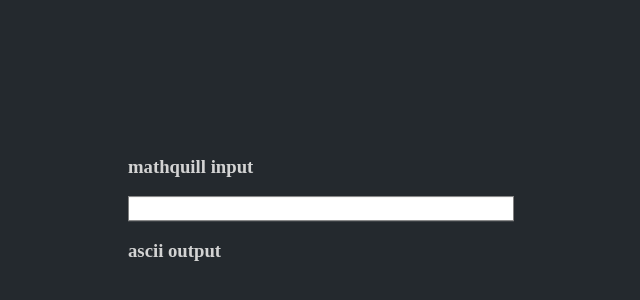
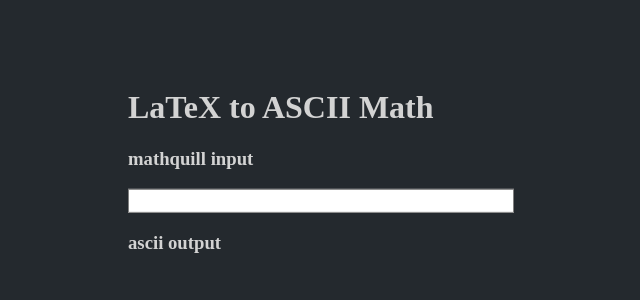
Before and after one commit to Alzy/latexToAsciiMath, a plain HTML site: page index.html in a window 1280 px wide. Shown: the part 178-478 px from the top of the page, without its empty margins (328-968 px from the left). Drawn offline with Linux system fonts and the light colour scheme.

```diff
--- a/index.html
+++ b/index.html
@@ -10,6 +10,7 @@
 </head>
 <body>
 	<main>
+		<h1>LaTeX to ASCII Math</h1>
 		<h3>mathquill input</h3>
 		<span id="mathquill-input"></span>
 		<h3>ascii output</h3>
@@ -48,6 +49,7 @@
 		width: 100vw;
 		height: 100vh;
 		position: absolute;
+		overflow: hidden;
 	}
 
 	main {
@@ -55,11 +57,11 @@
 		width: 30%;
 		height: auto;
 		margin: auto;
-		top: 45%;
+		top: 40%;
 		transform: translateY(-50%);
 	}
 
-	main h3 {
+	main h3, main h1 {
 		color: lightgray;
 	}
 	main input {
```
